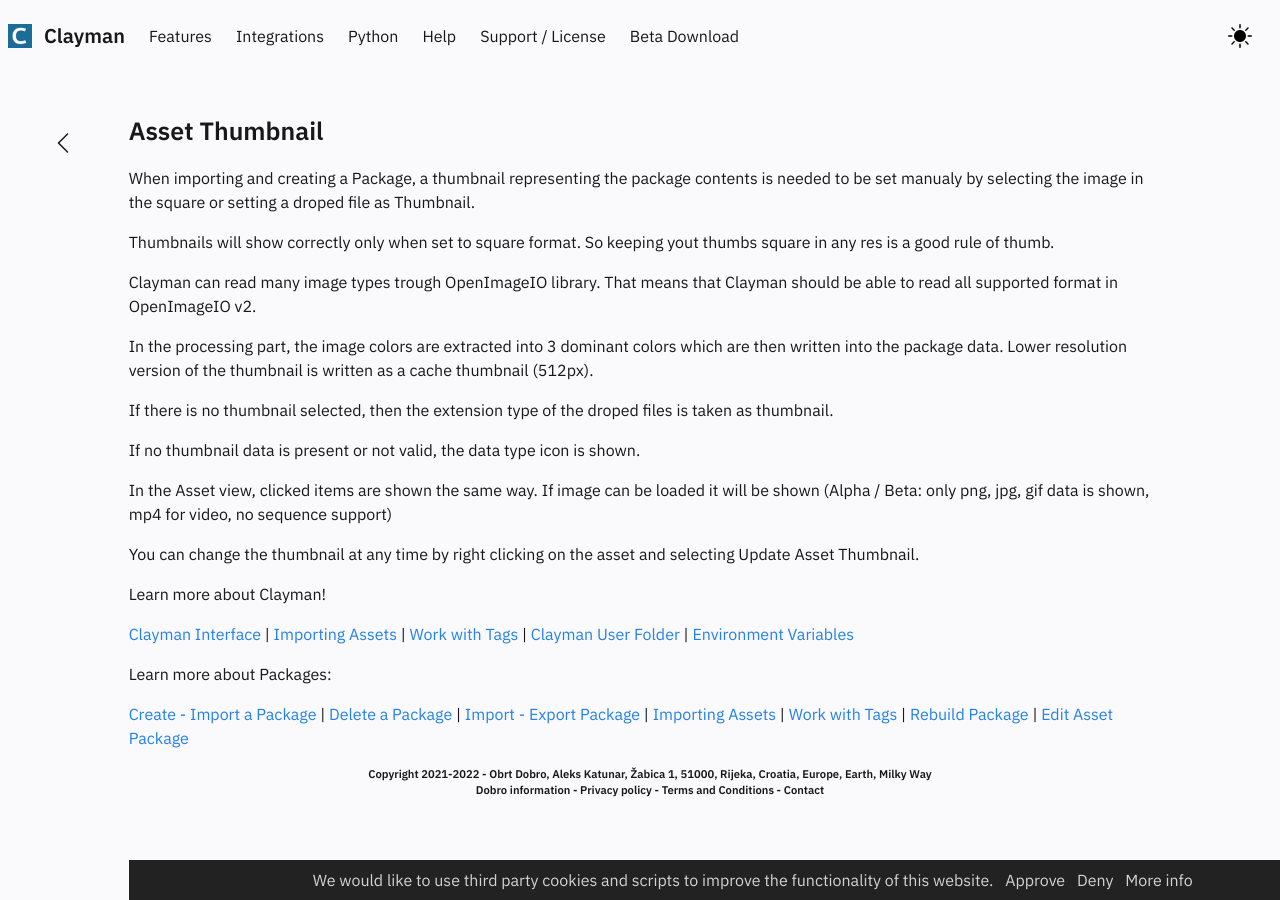
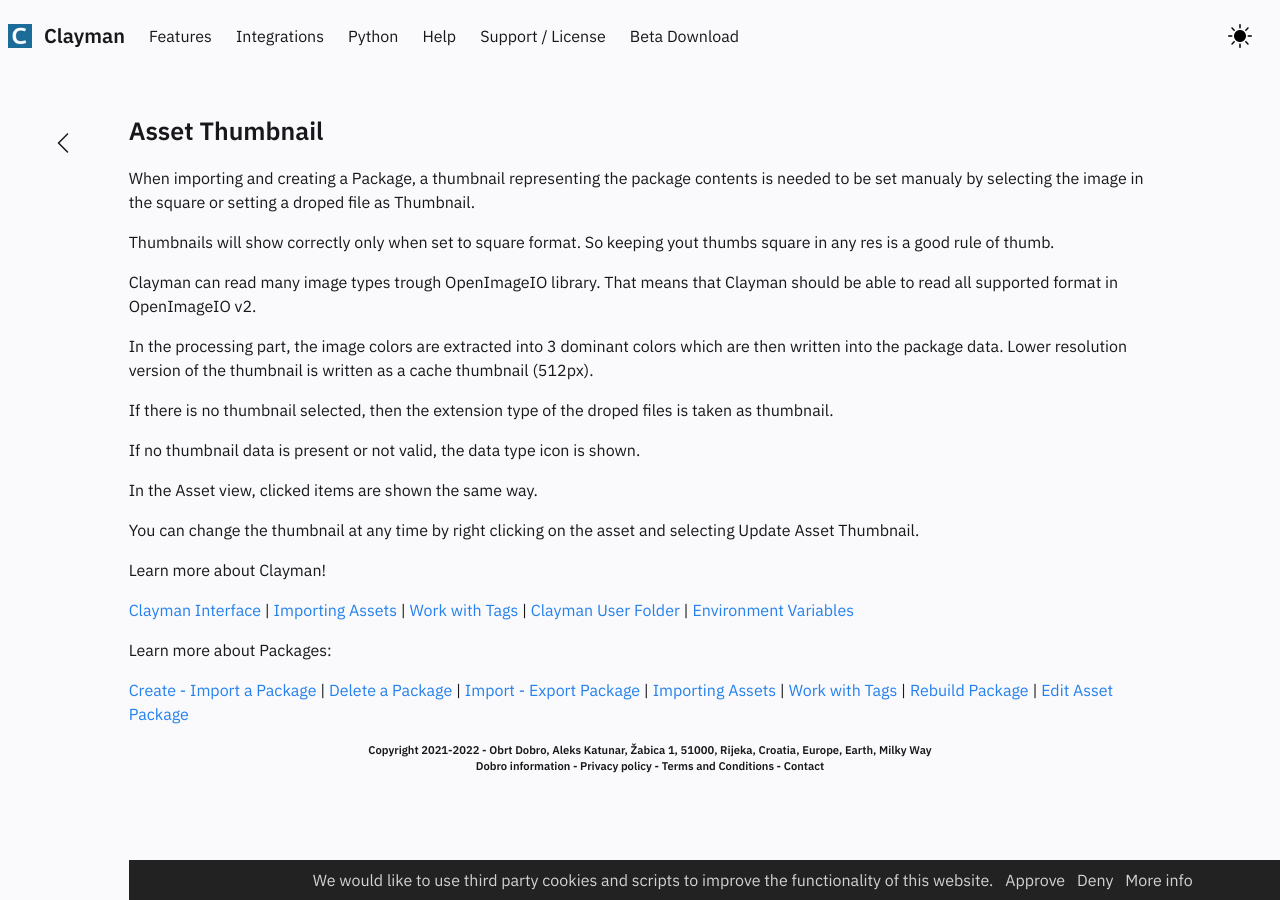
Before and after one commit to ddesmond/ClaymanWeb, a Jekyll site: the page built from _notes/Public/Asset Thumbnail.md, in a window 1280 px wide. Built offline with Jekyll 4.4.1, drawn with Linux system fonts in a browser that asks for light colours.

Commit message:
Update Asset Thumbnail.md

```diff
--- a/_notes/Public/Asset Thumbnail.md
+++ b/_notes/Public/Asset Thumbnail.md
@@ -19,7 +19,6 @@
 If no thumbnail data is present or not valid, the data type icon is shown.
 
 In the Asset view, clicked items are shown the same way.
-If image can be loaded it will be shown (Alpha / Beta: only png, jpg, gif data is shown, mp4 for video, no sequence support)
 
 You can change the thumbnail at any time by right clicking on the asset and selecting Update Asset Thumbnail.
 
```
